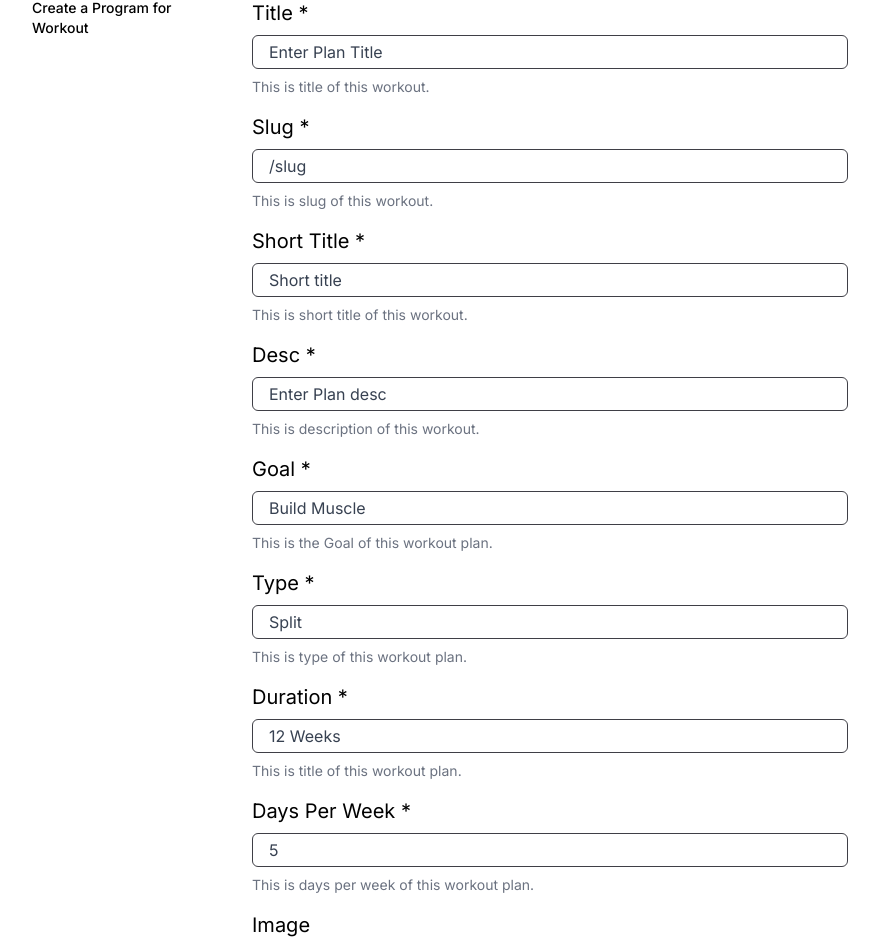
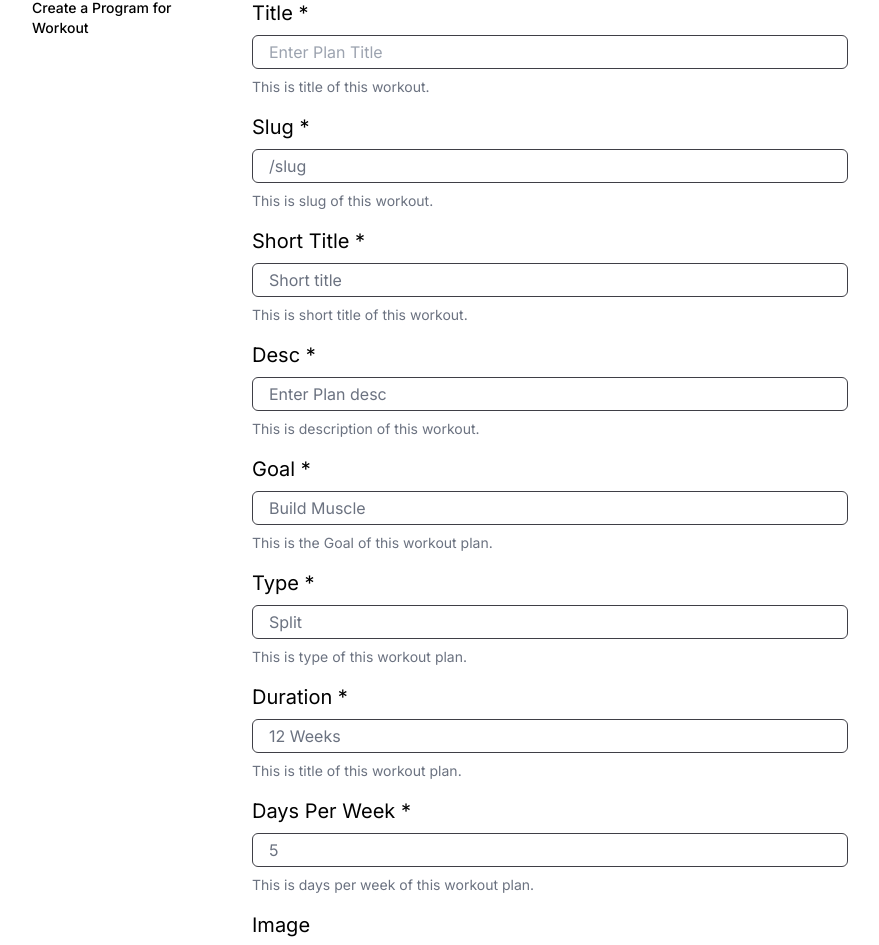
Before and after one commit to AhmetFM/exercise-explorer, a Next.js app: page /admin/dashboard/create-workout in a window 1280 px wide. Shown: the part 323-1268 px from the top of the page, without its empty margins (200-1079 px from the left). Built offline with nearby package versions, Linux system fonts and the light colour scheme; no server answers; the database is empty.

Commit message:
Updated dashboard placeholder text color

```diff
--- a/src/app/(auth)/admin/dashboard/create-plan/WorkoutForm.tsx
+++ b/src/app/(auth)/admin/dashboard/create-plan/WorkoutForm.tsx
@@ -43,7 +43,7 @@ const WorkoutForm = () => {
             Title &#42;
           </label>
           <input
-            className="border rounded-md border-zinc-700 px-4 py-1 outline-none focus-visible:border-zinc-400 transition-all duration-100 placeholder:text-gray-700"
+            className="border rounded-md border-zinc-700 px-4 py-1 outline-none focus-visible:border-zinc-400 transition-all duration-100 placeholder:text-gray-500"
             id="planTitle"
             name="title"
             placeholder="Enter Plan Title"
@@ -61,7 +61,7 @@ const WorkoutForm = () => {
             Slug &#42;
           </label>
           <input
-            className="border rounded-md border-zinc-700 px-4 py-1 outline-none focus-visible:border-zinc-400 transition-all duration-100 placeholder:text-gray-700"
+            className="border rounded-md border-zinc-700 px-4 py-1 outline-none focus-visible:border-zinc-400 transition-all duration-100 placeholder:text-gray-500"
             id="planSlug"
             name="slug"
             placeholder="Enter Plan Slug"
@@ -79,7 +79,7 @@ const WorkoutForm = () => {
             Desc &#42;
           </label>
           <textarea
-            className="border rounded-md border-zinc-700 px-4 py-1 outline-none focus-visible:border-zinc-400 transition-all duration-100 placeholder:text-gray-700"
+            className="border rounded-md border-zinc-700 px-4 py-1 outline-none focus-visible:border-zinc-400 transition-all duration-100 placeholder:text-gray-500"
             id="planDesc"
             name="desc"
             placeholder="Enter Plan Desc"
@@ -96,7 +96,7 @@ const WorkoutForm = () => {
             Image
           </label>
           <input
-            className="border rounded-md border-zinc-700 px-4 py-1 outline-none focus-visible:border-zinc-400 transition-all duration-100 placeholder:text-gray-700"
+            className="border rounded-md border-zinc-700 px-4 py-1 outline-none focus-visible:border-zinc-400 transition-all duration-100 placeholder:text-gray-500"
             id="planImg"
             name="img"
             placeholder="https://images.pexels.com/..."
--- a/src/app/(auth)/admin/dashboard/create-program/CreateProgramForm.tsx
+++ b/src/app/(auth)/admin/dashboard/create-program/CreateProgramForm.tsx
@@ -272,7 +272,7 @@ const AddProgramForm = ({
           Title &#42;
         </label>
         <input
-          className="border rounded-md border-zinc-700 px-4 py-1 outline-none focus-visible:border-zinc-400 transition-all duration-100 placeholder:text-gray-700"
+          className="border rounded-md border-zinc-700 px-4 py-1 outline-none focus-visible:border-zinc-400 transition-all duration-100 placeholder:text-gray-500"
           id="title"
           name="title"
           placeholder={`Workout ${data?.days.length! + 1}: ...Day`}
@@ -301,7 +301,7 @@ const AddProgramForm = ({
               name="name"
               id="name"
               value={newExercise.name}
-              className="border rounded-md border-zinc-700 px-4 py-1 outline-none focus-visible:border-zinc-400 transition-all duration-100 placeholder:text-gray-700"
+              className="border rounded-md border-zinc-700 px-4 py-1 outline-none focus-visible:border-zinc-400 transition-all duration-100 placeholder:text-gray-500"
               onChange={(e) =>
                 setNewExercise({ ...newExercise, name: e.target.value })
               }
@@ -313,7 +313,7 @@ const AddProgramForm = ({
                 placeholder="Sets"
                 name="sets"
                 id="sets"
-                className="border rounded-md border-zinc-700 px-4 py-1 outline-none focus-visible:border-zinc-400 transition-all duration-100 placeholder:text-gray-700 min-w-28 w-full"
+                className="border rounded-md border-zinc-700 px-4 py-1 outline-none focus-visible:border-zinc-400 transition-all duration-100 placeholder:text-gray-500 min-w-28 w-full"
                 onChange={(e) =>
                   setNewExercise({ ...newExercise, sets: e.target.value })
                 }
@@ -324,7 +324,7 @@ const AddProgramForm = ({
                 placeholder="Reps"
                 name="reps"
                 id="reps"
-                className="border rounded-md border-zinc-700 px-4 py-1 outline-none focus-visible:border-zinc-400 transition-all duration-100 placeholder:text-gray-700 min-w-28 w-full"
+                className="border rounded-md border-zinc-700 px-4 py-1 outline-none focus-visible:border-zinc-400 transition-all duration-100 placeholder:text-gray-500 min-w-28 w-full"
                 onChange={(e) =>
                   setNewExercise({ ...newExercise, reps: e.target.value })
                 }
@@ -336,7 +336,7 @@ const AddProgramForm = ({
                 onChange={(e) =>
                   setNewExercise({ ...newExercise, rest: e.target.value })
                 }
-                className="border rounded-md border-zinc-700 px-4 py-1 outline-none focus-visible:border-zinc-400 transition-all duration-100 placeholder:text-gray-700 min-w-28 w-full"
+                className="border rounded-md border-zinc-700 px-4 py-1 outline-none focus-visible:border-zinc-400 transition-all duration-100 placeholder:text-gray-500 min-w-28 w-full"
               >
                 <option value="" disabled>
                   Choose One
--- a/src/app/(auth)/admin/dashboard/create-workout/CreateWorkoutForm.tsx
+++ b/src/app/(auth)/admin/dashboard/create-workout/CreateWorkoutForm.tsx
@@ -36,7 +36,7 @@ const CreateWorkoutForm = () => {
             Title &#42;
           </label>
           <input
-            className="border rounded-md border-zinc-700 px-4 py-1 outline-none focus-visible:border-zinc-400 transition-all duration-100 placeholder:text-gray-700"
+            className="border rounded-md border-zinc-700 px-4 py-1 outline-none focus-visible:border-zinc-400 transition-all duration-100 placeholder:text-gray-400"
             id="title"
             name="title"
             placeholder="Enter Plan Title"
@@ -54,7 +54,7 @@ const CreateWorkoutForm = () => {
             Slug &#42;
           </label>
           <input
-            className="border rounded-md border-zinc-700 px-4 py-1 outline-none focus-visible:border-zinc-400 transition-all duration-100 placeholder:text-gray-700"
+            className="border rounded-md border-zinc-700 px-4 py-1 outline-none focus-visible:border-zinc-400 transition-all duration-100 placeholder:text-gray-500"
             id="slug"
             name="slug"
             placeholder="/slug"
@@ -70,7 +70,7 @@ const CreateWorkoutForm = () => {
             Short Title &#42;
           </label>
           <input
-            className="border rounded-md border-zinc-700 px-4 py-1 outline-none focus-visible:border-zinc-400 transition-all duration-100 placeholder:text-gray-700"
+            className="border rounded-md border-zinc-700 px-4 py-1 outline-none focus-visible:border-zinc-400 transition-all duration-100 placeholder:text-gray-500"
             id="shortTitle"
             name="shortTitle"
             placeholder="Short title"
@@ -88,7 +88,7 @@ const CreateWorkoutForm = () => {
             Desc &#42;
           </label>
           <input
-            className="border rounded-md border-zinc-700 px-4 py-1 outline-none focus-visible:border-zinc-400 transition-all duration-100 placeholder:text-gray-700"
+            className="border rounded-md border-zinc-700 px-4 py-1 outline-none focus-visible:border-zinc-400 transition-all duration-100 placeholder:text-gray-500"
             id="desc"
             name="desc"
             placeholder="Enter Plan desc"
@@ -106,7 +106,7 @@ const CreateWorkoutForm = () => {
             Goal &#42;
           </label>
           <input
-            className="border rounded-md border-zinc-700 px-4 py-1 outline-none focus-visible:border-zinc-400 transition-all duration-100 placeholder:text-gray-700"
+            className="border rounded-md border-zinc-700 px-4 py-1 outline-none focus-visible:border-zinc-400 transition-all duration-100 placeholder:text-gray-500"
             id="goal"
             name="goal"
             placeholder="Build Muscle"
@@ -124,7 +124,7 @@ const CreateWorkoutForm = () => {
             Type &#42;
           </label>
           <input
-            className="border rounded-md border-zinc-700 px-4 py-1 outline-none focus-visible:border-zinc-400 transition-all duration-100 placeholder:text-gray-700"
+            className="border rounded-md border-zinc-700 px-4 py-1 outline-none focus-visible:border-zinc-400 transition-all duration-100 placeholder:text-gray-500"
             id="type"
             name="type"
             placeholder="Split"
@@ -142,7 +142,7 @@ const CreateWorkoutForm = () => {
             Duration &#42;
           </label>
           <input
-            className="border rounded-md border-zinc-700 px-4 py-1 outline-none focus-visible:border-zinc-400 transition-all duration-100 placeholder:text-gray-700"
+            className="border rounded-md border-zinc-700 px-4 py-1 outline-none focus-visible:border-zinc-400 transition-all duration-100 placeholder:text-gray-500"
             id="duration"
             name="duration"
             placeholder="12 Weeks"
@@ -160,7 +160,7 @@ const CreateWorkoutForm = () => {
             Days Per Week &#42;
           </label>
           <input
-            className="border rounded-md border-zinc-700 px-4 py-1 outline-none focus-visible:border-zinc-400 transition-all duration-100 placeholder:text-gray-700"
+            className="border rounded-md border-zinc-700 px-4 py-1 outline-none focus-visible:border-zinc-400 transition-all duration-100 placeholder:text-gray-500"
             id="days"
             name="days"
             placeholder="5"
@@ -178,7 +178,7 @@ const CreateWorkoutForm = () => {
             Image
           </label>
           <input
-            className="border rounded-md border-zinc-700 px-4 py-1 outline-none focus-visible:border-zinc-400 transition-all duration-100 placeholder:text-gray-700"
+            className="border rounded-md border-zinc-700 px-4 py-1 outline-none focus-visible:border-zinc-400 transition-all duration-100 placeholder:text-gray-500"
             id="img"
             name="img"
             placeholder="https://images.pexels.com/blabla"
```
